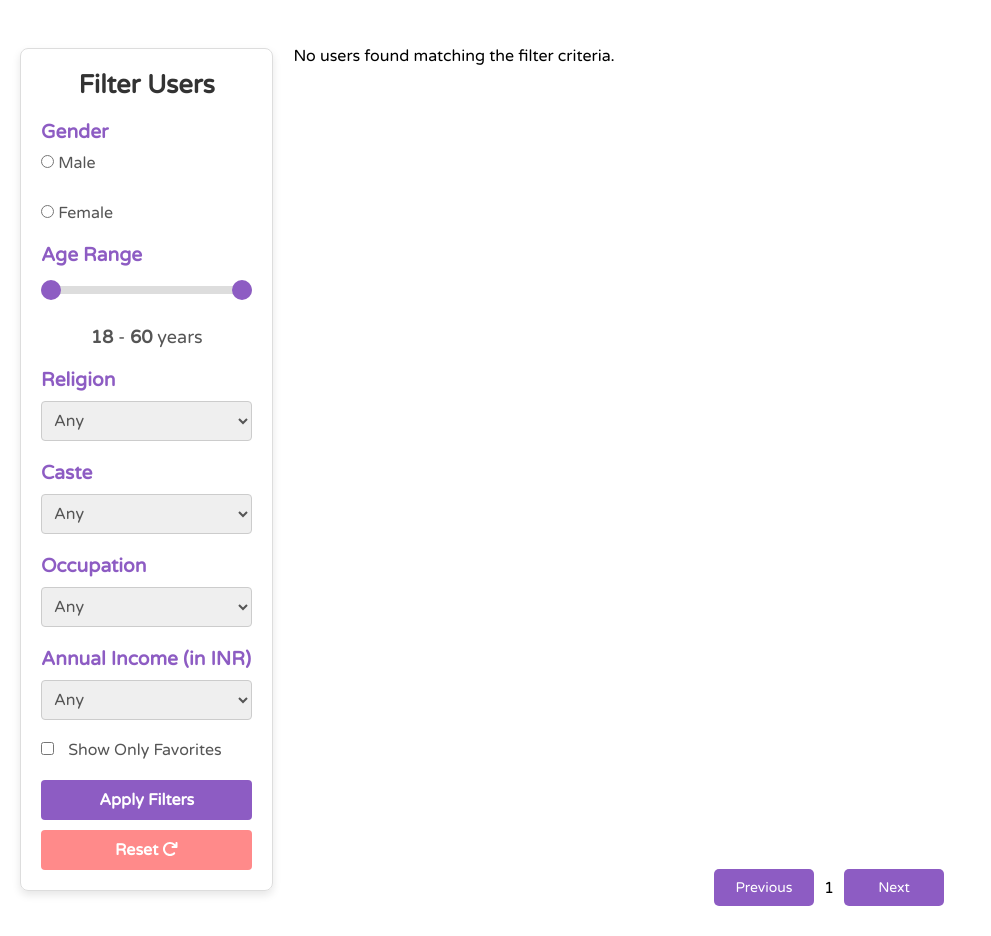
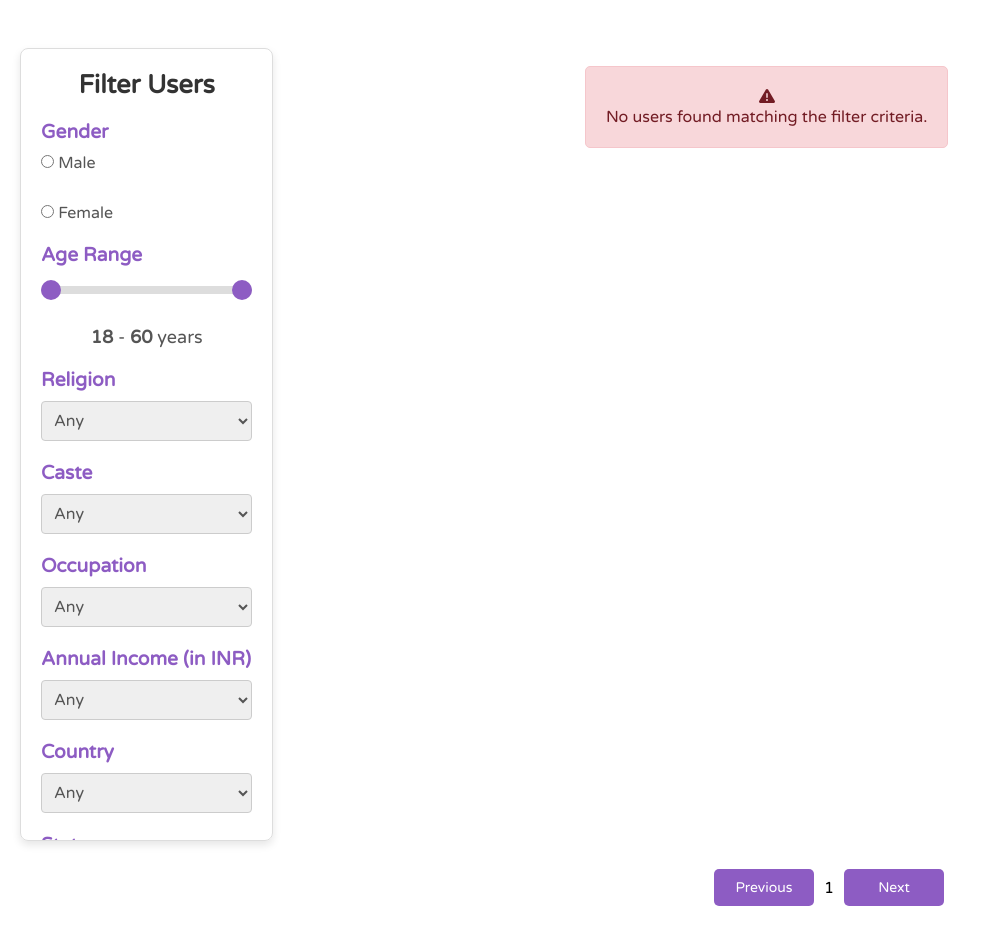
Before and after one commit to Gunasrigdckap/matrimonial_website, a PHP site: page / in a window 1280 px wide. Shown: the part 669-1605 px from the top of the page, without its empty margins (0-991 px from the left). Run offline with PHP 8.4, Linux system fonts and the light colour scheme; the visitor is signed in with stand-in values (Sample User, id 1); tables that the repository leaves empty or names only in its code hold one stand-in row (values such as "Sample post"); lists and menus that the app fills with data are empty; some libraries are stand-ins or nearby versions.

Commit message:
styling adjustments and filter not matching popup message

```diff
--- a/assets/css/index.css
+++ b/assets/css/index.css
@@ -173,7 +173,8 @@ input[type="text"]:focus {
     padding: 20px;
     border-radius: 8px;
     width: 25%;
-    /* height: 706px; */
+    overflow-y: auto;
+    height: 793px;
     margin-top: 42px;
     max-width: 300px;
     box-shadow: 0 4px 8px rgba(0, 0, 0, 0.1);
@@ -538,3 +553,41 @@ button#reset-filters:hover{
 .filter-group input[type="checkbox"] {
     margin-right: 10px;
 }
+
+/* Custom Scrollbar Styles */
+
+::-webkit-scrollbar {
+    width: 4px;
+}
+
+::-webkit-scrollbar-track {
+    background: #f9f9f9;
+}
+
+::-webkit-scrollbar-thumb {
+    background-color: #a15cb1;
+    border-radius: 10px;
+}
+
+
+.no-data {
+    text-align: center;
+    padding: 20px;
+    background-color: #f8d7da;
+    color: #721c24;
+    border: 1px solid #f5c6cb;
+    border-radius: 5px;
+    margin: 20px auto;
+    max-width: 400px;
+}
+
+.no-data i {
+    font-size: 50px;
+    margin-bottom: 10px;
+    color: #dc3545;
+}
+
+.no-data p {
+    font-size: 16px;
+    margin: 0;
+}
--- a/assets/js/popupFunctionality.js
+++ b/assets/js/popupFunctionality.js
@@ -4,23 +4,22 @@ function showErrorPopup(message) {
     document.getElementById('errorPopup').style.display = 'flex';
 }
 
-// Check if there is an error in the URL
+// Check an error in the URL
 let urlParams = new URLSearchParams(window.location.search);
 if (urlParams.has('error')) {
     let errorType = urlParams.get('error');
     if (errorType === 'login_failed') {
         showErrorPopup('Invalid email or password. Please try again!');
     } else if (errorType === 'empty_fields') {
-        showErrorPopup('Please fill in both email and password!');
+        showErrorPopup('fill the email and password');
     }
 }
 
-// Close the popup when the user clicks on <span> (x)
 document.getElementById('closePopup').onclick = function() {
     document.getElementById('errorPopup').style.display = 'none';
 }
 
-// Close the popup when clicking anywhere outside of it
+
 window.onclick = function(event) {
     let popup = document.getElementById('errorPopup');
     if (event.target === popup) {
--- a/assets/js/register_login_validation.js
+++ b/assets/js/register_login_validation.js
@@ -525,6 +525,7 @@ function attachViewProfileListeners(overlay, overlayContent) {
             .then(data => {
                 overlayContent.innerHTML = data;
                 overlay.style.display = 'block';
+
             })
             .catch(error => {
                 console.error('Error fetching user details:', error);
--- a/index.php
+++ b/index.php
@@ -138,6 +138,45 @@ if (isset($_POST['delete_profile'])) {
                         </select>
                     </div>
 
+                    <div class="filter-group">
+                        <h3>Country</h3>
+                        <select name="country" id="country" onchange="fetchStates(this.value)">
+                            <option value="">Any</option>
+                            <option value="india">India</option>
+                            <option value="usa">USA</option>
+                            <!-- <option value="general">General</option>
+                            <option value="obc">OBC</option>
+                            <option value="sc">SC</option>
+                            <option value="st">ST</option>
+                            <option value="bc">BC</option> -->
+                        </select>
+                    </div>
+
+                    <div class="filter-group">
+                        <h3>State</h3>
+                        <!-- <select name="state" id="state"> -->
+                        <select id="state" name="state" onchange="fetchCities(this.value)" disabled >
+                            <!-- <option value="">Any</option> -->
+                            <!-- <option value="general">General</option>
+                            <option value="obc">OBC</option>
+                            <option value="sc">SC</option>
+                            <option value="st">ST</option>
+                            <option value="bc">BC</option> -->
+                        </select>
+                    </div>
+
+                    <div class="filter-group">
+                        <h3>City</h3>
+                        <select name="city" id="city" disabled>
+                            <!-- <option value="">Any</option> -->
+                            <!-- <option value="general">General</option>
+                            <option value="obc">OBC</option>
+                            <option value="sc">SC</option>
+                            <option value="st">ST</option>
+                            <option value="bc">BC</option> -->
+                        </select>
+                    </div>
+
                     <!-- Favorites Filter -->
 
                     <div class="filter-group">
@@ -189,7 +228,7 @@ if (isset($_POST['delete_profile'])) {
 
                 <?php else: ?>
                     <div class="not-logged-in">
-                        <p>You must be logged in to view user profiles.</p>
+                        <p>please login to view user profiles.</p>
                         <a href="/login.php" class="btn-login">Login Now</a>
                     </div>
                 <?php endif; ?>
@@ -200,7 +239,7 @@ if (isset($_POST['delete_profile'])) {
     <!-- Footer -->
     <!-- <footer>
         <div class="footer-container">
-            <p>&copy; 2024 WedBliss. All rights reserved.</p>
+            <p>&copy; WedBliss. All rights reserved.</p>
         </div>
     </footer> -->
 
@@ -231,6 +270,15 @@ if (isset($_POST['delete_profile'])) {
                 .then(data => {
                     document.getElementById('user-container').innerHTML = data;
                     document.getElementById('pagination-buttons').textContent = currentPage;
+
+                    // let usersExist = document.querySelectorAll('.user-card').length > 0;
+
+            // Hide or show pagination based on whether users exist
+            // if (!usersExist) {
+            //     document.querySelector('.pagination1').style.display = 'none';
+            // } else {
+            //     document.querySelector('.pagination1').style.display = 'block';
+            // }
                 })
                 .catch(error => console.error('Error loading users:', error));
         }
--- a/models/FavouritesModel.php
+++ b/models/FavouritesModel.php
@@ -57,7 +57,7 @@ class FavouritesModel {
             return json_encode(['status' => 'error', 'message' => 'Failed to add favourite']);
         }
 
-        return true; // Indicate success
+        return true;
     }
 
     // Remove a profile from the user's favourites list
--- a/models/registermodel.php
+++ b/models/registermodel.php
@@ -27,6 +27,7 @@ class Register
         $stmt = $this->conn->prepare($query);
 
         // Bind the parameters
+        // $firstName = htmlspecialchars($firstName);  // Escape HTML characters
         $stmt->bindParam(':firstName', $firstName);
         $stmt->bindParam(':lastName', $lastName);
         $stmt->bindParam(':password', $password);
--- a/models/usermodel.php
+++ b/models/usermodel.php
@@ -26,10 +26,14 @@ class UserDetails
                 p.profile_id,
                 f.favourited_profile_id,
                 CASE WHEN f.favourited_profile_id IS NOT NULL THEN 1 ELSE 0 END AS is_favourited
-            FROM tbl_register r
-            JOIN tbl_users_profiles p ON r.register_id = p.register_id
-            LEFT JOIN tbl_favourites f ON f.favourited_profile_id = p.profile_id AND f.register_id = :currentUserId
-            WHERE r.register_id != :currentUserId
+            FROM
+                tbl_register r
+            JOIN
+                tbl_users_profiles p ON r.register_id = p.register_id
+            LEFT JOIN
+                tbl_favourites f ON f.favourited_profile_id = p.profile_id AND f.register_id = :currentUserId
+            WHERE
+                 r.register_id != :currentUserId
         ";
 
         // Apply filters if provided
@@ -51,12 +55,21 @@ class UserDetails
         if (!empty($filters['occupation'])) {
             $sql .= " AND p.occupation = :occupation";
         }
+        if (!empty($filters['country'])) {
+            $sql .= " AND p.country = :country";
+        }
+        if (!empty($filters['state'])) {
+            $sql .= " AND p.state = :state";
+        }
+        if (!empty($filters['city'])) {
+            $sql .= " AND p.city = :city";
+        }
         if (!empty($filters['income'])) {
             if ($filters['income'] === '2000000+') {
-                // For 2000000+, check where the minimum part of the range is 2000000 or greater
+
                 $sql .= " AND CAST(SUBSTRING_INDEX(p.income, '-', 1) AS UNSIGNED) >= 2000000";
             } else {
-                // For other income ranges like 200000-300000
+
                 list($income_min, $income_max) = explode('-', $filters['income']);
                 $sql .= " AND CAST(SUBSTRING_INDEX(p.income, '-', 1) AS UNSIGNED) >= :income_min";
                 $sql .= " AND CAST(SUBSTRING_INDEX(p.income, '-', -1) AS UNSIGNED) <= :income_max";
@@ -96,6 +109,15 @@ class UserDetails
         }
         if (!empty($filters['occupation'])) {
             $stmt->bindParam(':occupation', $filters['occupation'], PDO::PARAM_STR);
+        }
+        if (!empty($filters['country'])) {
+            $stmt->bindParam(':country', $filters['country'], PDO::PARAM_STR);
+        }
+        if (!empty($filters['state'])) {
+            $stmt->bindParam(':state', $filters['state'], PDO::PARAM_STR);
+        }
+        if (!empty($filters['city'])) {
+            $stmt->bindParam(':city', $filters['city'], PDO::PARAM_STR);
         }
         if (!empty($filters['income']) && $filters['income'] !== '2000000+') {
             $stmt->bindParam(':income_min', $income_min, PDO::PARAM_INT);
--- a/views/filter.view.php
+++ b/views/filter.view.php
@@ -21,6 +21,9 @@ if (!empty($_SERVER['HTTP_X_REQUESTED_WITH']) && strtolower($_SERVER['HTTP_X_REQ
         'caste' => $_POST['caste'] ?? null,
         'occupation' => $_POST['occupation'] ?? null,
         'income' => $_POST['income'] ?? null,
+        'country' => $_POST['country'] ?? null,
+        'state' => $_POST['state'] ?? null,
+        'city' => $_POST['city']?? null,
         'filterFavorites' => $_POST['filterFavorites'] ?? null,
     ];
 
@@ -70,7 +73,11 @@ if (!empty($usersData)) {
         echo '</div></div>';
     }
 } else {
-    echo '<p>No users found matching the filter criteria.</p>';
+    echo ' <div class="no-data">
+                <i class="fas fa-exclamation-triangle"></i>
+                <p>No users found matching the filter criteria.</p>
+            </div>';
+
 }
 
 exit;
```
Also changed, not shown: other parts of assets/css/index.css (+24 -10 lines), controllers/ajaxHandler.php (added), models/location_model.php (deleted), uploads/profile_photos/GunasriGunasekaran.jpg (added), uploads/profile_photos/Screenshotfrom2024-07-2414-49-26.png (added), uploads/profile_photos/gg.png.
